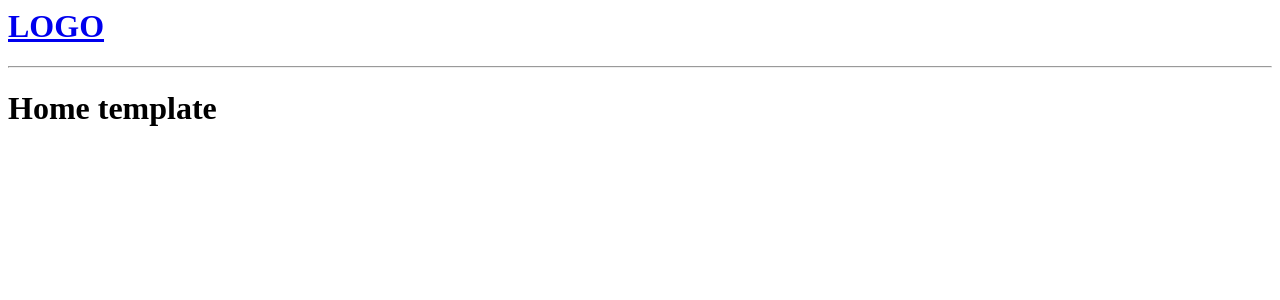
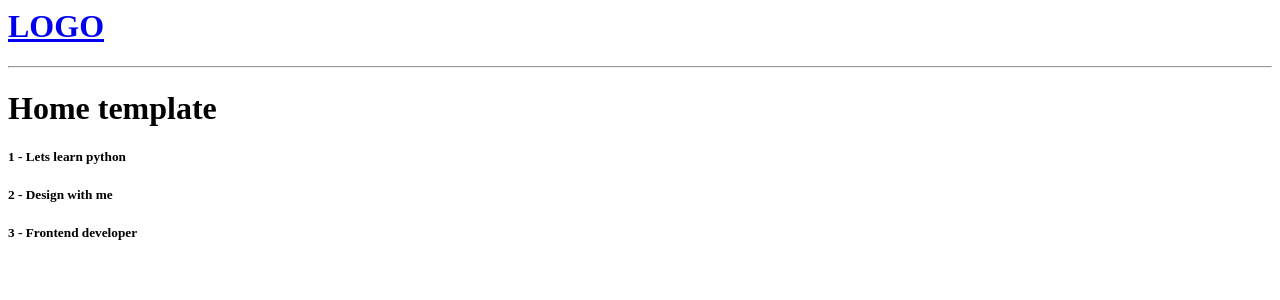
Before and after one commit to shanakasp/studybud, a Django app: page / in a window 1280 px wide. Shown: the top 300 px of the page. Run offline with Django 3.2, Linux system fonts and the light colour scheme.

Commit message:
modified 3 files

```diff
--- a/base/views.py
+++ b/base/views.py
@@ -1,9 +1,16 @@
 from django.shortcuts import render
 from django.http import HttpResponse
 
+rooms = [
+    {'id': 1, 'name': 'Lets learn python'},
+    {'id': 2, 'name': 'Design with me'},
+    {'id': 3, 'name': 'Frontend developer'},
+]
+
 
 def home(request):
-    return render(request, 'home.html')
+    return render(request, 'home.html',
+                  {'rooms': rooms})
 
 
 def room(request):
--- a/templates/home.html
+++ b/templates/home.html
@@ -2,4 +2,13 @@
 
 <h1>Home template</h1>
 
+<div>
+  <div>
+    {% for room in rooms %}
+    <div>
+      <h5>{{room.id}} - {{room.name}}</h5>
+    </div>
+    {% endfor %}
+  </div>
+</div>
 {% endblock content %}
```
